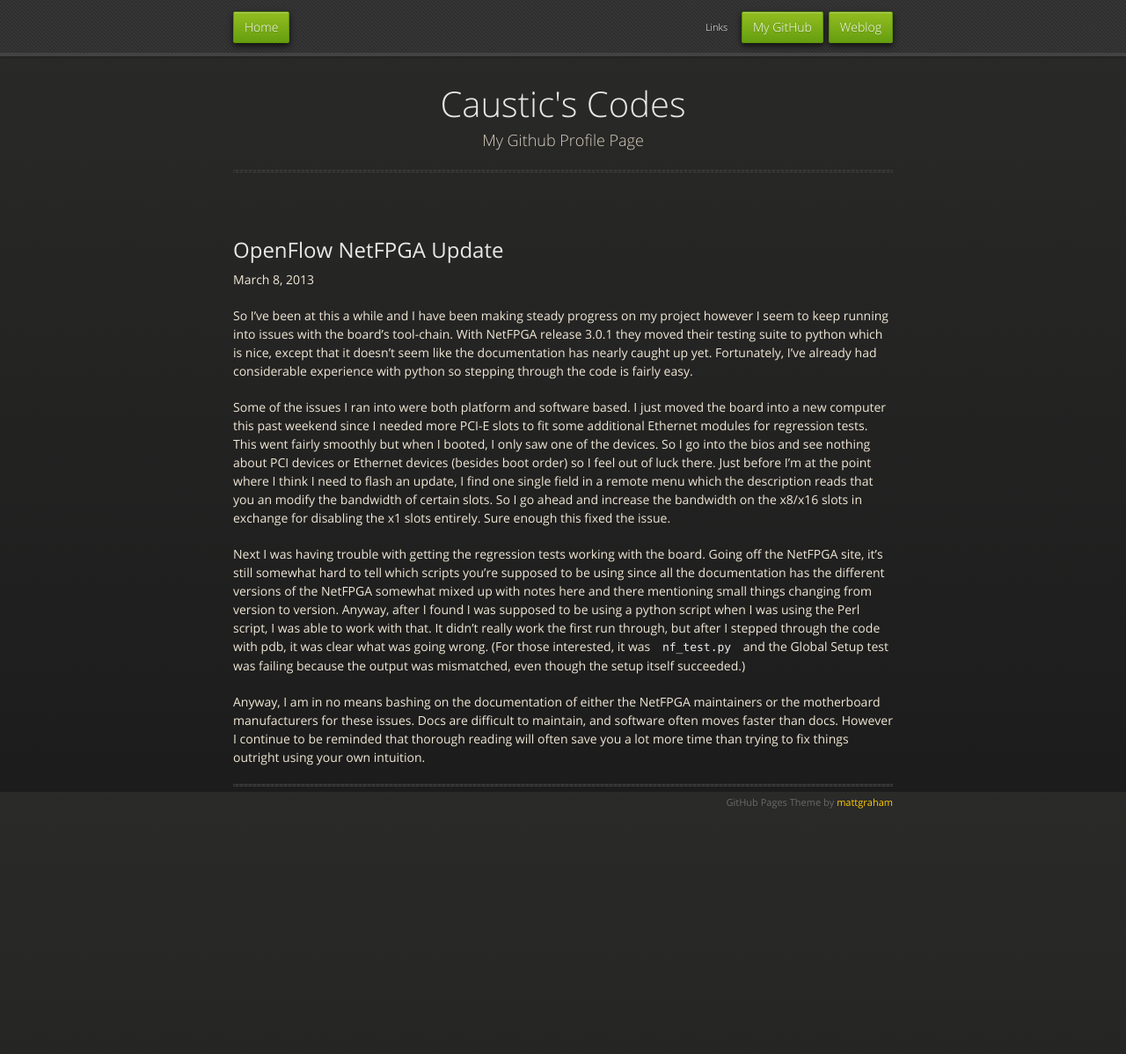
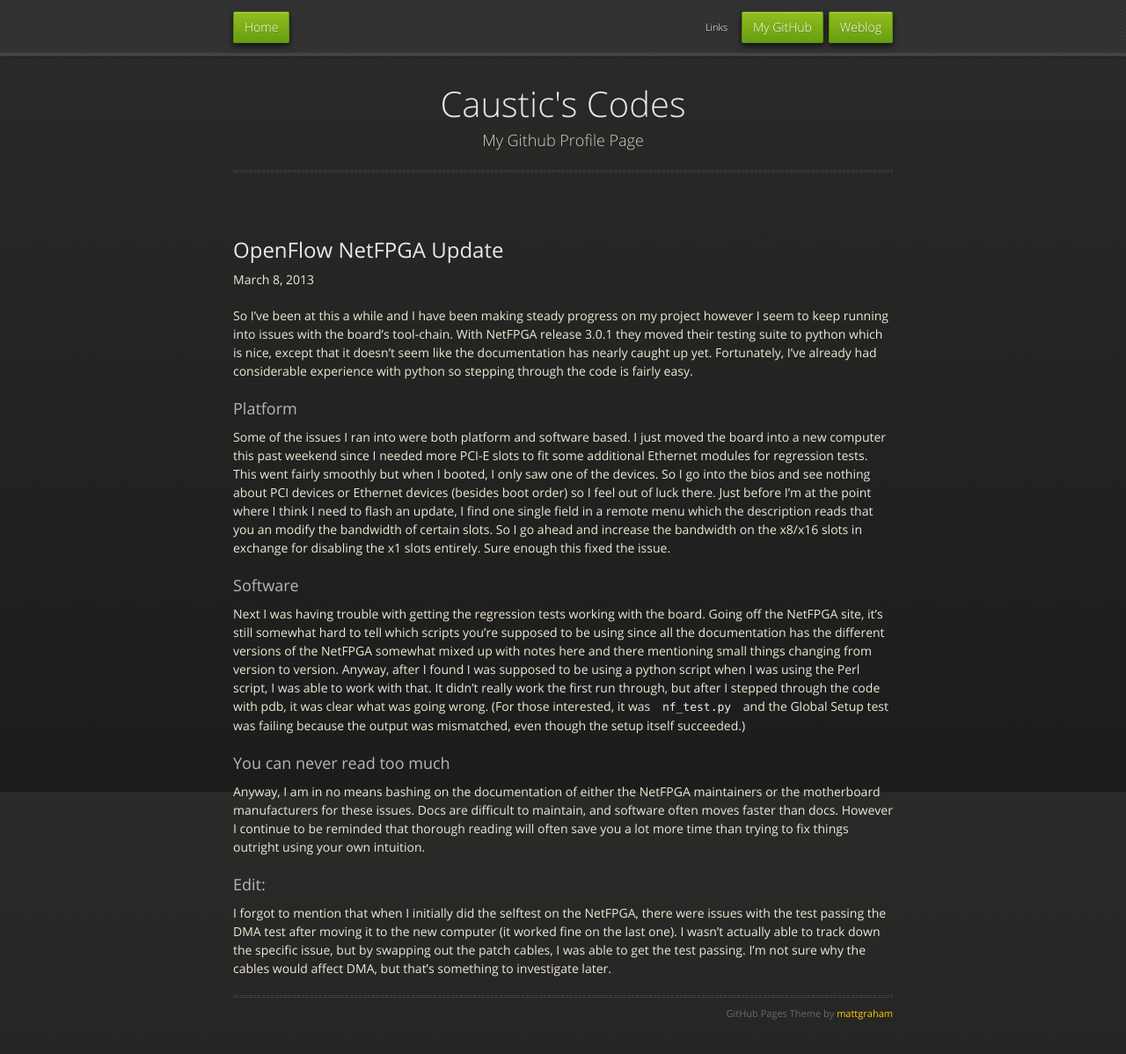
Before and after one commit to Caustic/caustic.github.com, a Jekyll site: the page built from _posts/13-03-08-netfpga-update.markdown, in a window 1280 px wide and 1244 px high. Shown: the top 1198 px of the window at 88% size. Built offline with Jekyll 4.4.1, drawn with Linux system fonts in a browser that asks for light colours; nearby versions of some CDN libraries; Markdown is read by kramdown in place of the engine named in the settings.

Commit message:
added final remark

```diff
--- a/_posts/13-03-08-netfpga-update.markdown
+++ b/_posts/13-03-08-netfpga-update.markdown
@@ -9,6 +9,8 @@ tool-chain.  With NetFPGA release 3.0.1 they moved their testing suite to
 python which is nice, except that it doesn't seem like the documentation
 has nearly caught up yet.  Fortunately, I've already had considerable
 experience with python so stepping through the code is fairly easy.
+
+###Platform
 
 Some of the issues I ran into were both platform and software based. I just
 moved the board into a new computer this past weekend since I needed more
@@ -22,6 +24,8 @@ of certain slots.  So I go ahead and increase the bandwidth on the x8/x16
 slots in exchange for disabling the x1 slots entirely.  Sure enough this
 fixed the issue.
 
+###Software
+
 Next I was having trouble with getting the regression tests working with
 the board.  Going off the NetFPGA site, it's still somewhat hard to tell
 which scripts you're supposed to be using since all the documentation has
@@ -34,8 +38,19 @@ clear what was going wrong.  (For those interested, it was `nf_test.py` and
 the Global Setup test was failing because the output was mismatched, even
 though the setup itself succeeded.)
 
+###You can never read too much
+
 Anyway, I am in no means bashing on the documentation of either the NetFPGA
 maintainers or the motherboard manufacturers for these issues.  Docs are
 difficult to maintain, and software often moves faster than docs.  However
 I continue to be reminded that thorough reading will often save you a lot
 more time than trying to fix things outright using your own intuition.
+
+###Edit:
+
+I forgot to mention that when I initially did the selftest on the NetFPGA,
+there were issues with the test passing the DMA test after moving it to the
+new computer (it worked fine on the last one).  I wasn't actually able to
+track down the specific issue, but by swapping out the patch cables, I was
+able to get the test passing.  I'm not sure why the cables would affect
+DMA, but that's something to investigate later.
```
